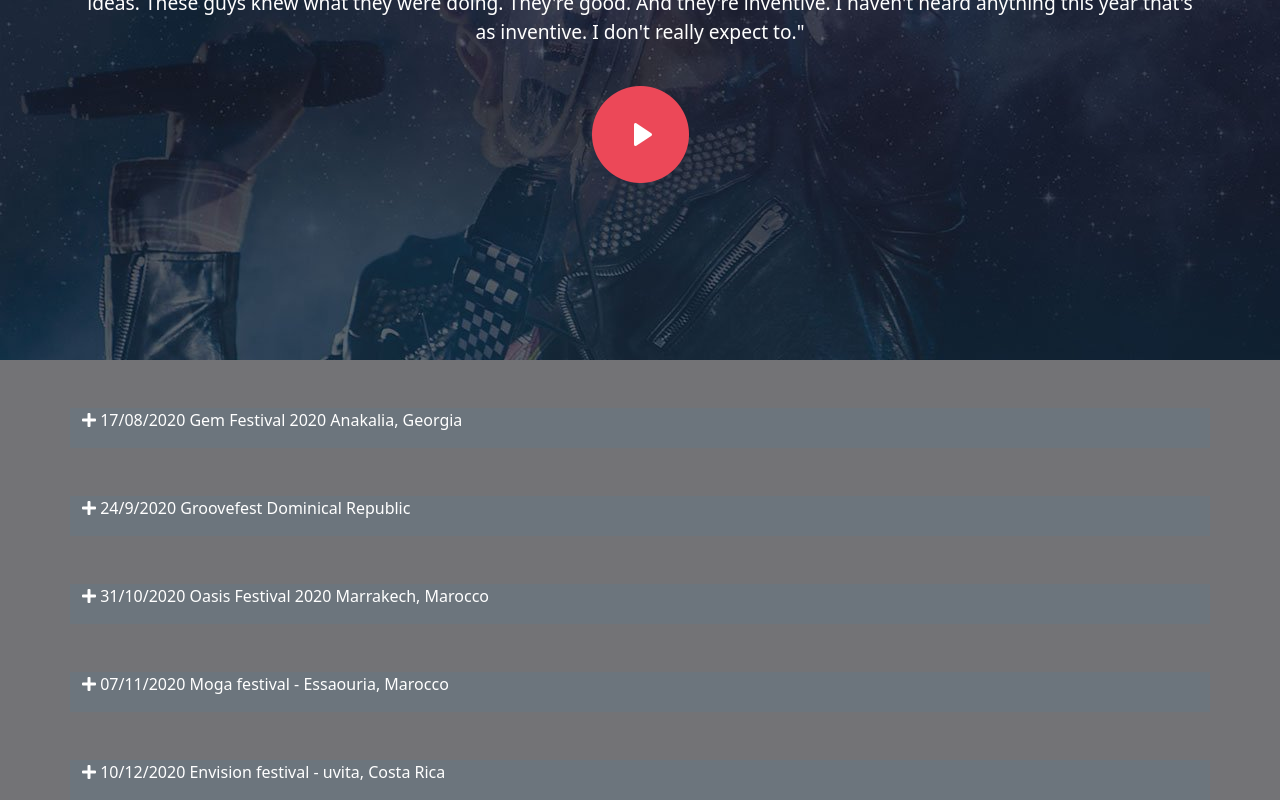
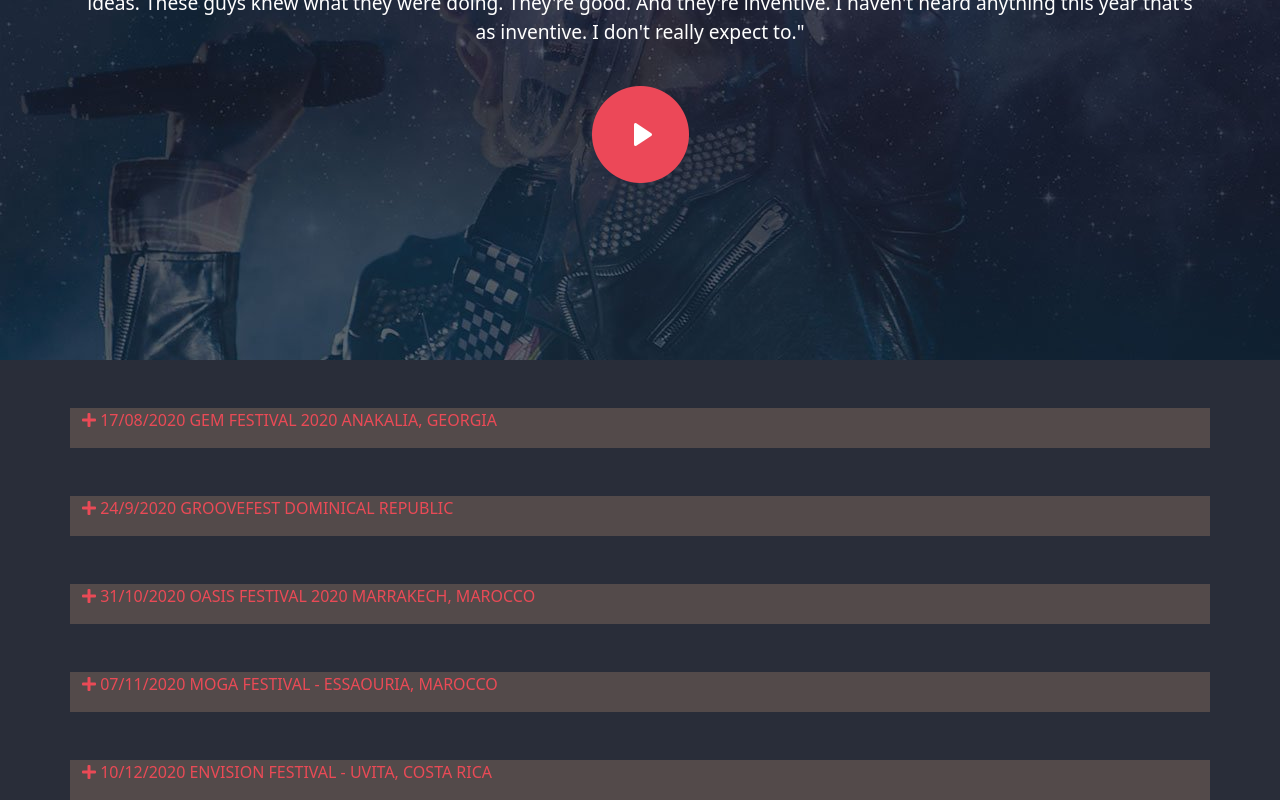
Before and after one commit to sofia-papa/proj-html-vuejs, a Vue app: page / in a window 1280 px wide. Shown: the part 1730-2530 px from the top of the page. Built offline with nearby package versions, Linux system fonts and the light colour scheme; a web font is replaced by a local one.

Commit message:
live dates

```diff
--- a/src/App.vue
+++ b/src/App.vue
@@ -32,7 +32,7 @@ h1.title{
 }
 
 .bg-first-main{
-  background-color: $bgfirstmain;
+  background-color: $bgsecondmain;
 }
 
 }
--- a/src/components/Livedates.vue
+++ b/src/components/Livedates.vue
@@ -1,8 +1,8 @@
 <template>
-  <div class="">
-    <div class="container text-white mt-5 color-text">
+  <div class="bg-color">
+    <div class="container mt-5 color-text">
                 <div class="row">
-                    <div class="col-12 bg-secondary" >
+                    <div class="col-12 bg-text " >
                         <p class="subtitle"><i class="fas fa-plus"></i> {{ title }} </p>
                     </div>
                 </div>
--- a/src/components/Main.vue
+++ b/src/components/Main.vue
@@ -33,7 +33,7 @@
         <Playmusic/>
       </div>
 
-      <div>
+      <div class="color-text">
           <Livedates v-for="(dates, index) in festival" :key= "index" :title= "dates.date"/>
       </div>
 
@@ -69,5 +69,14 @@ export default {
 
 <style lang="scss">
 
+.color-text{
+    color: #ea4a56;
+    text-transform: uppercase;
+}
+
+.bg-text{
+    background-color: rgb(83, 74, 74) ;
+
+}
 
 </style>
```
